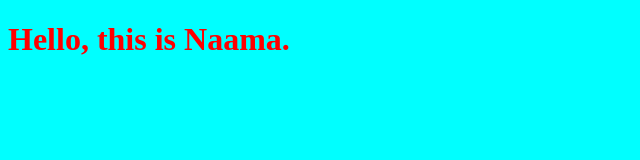
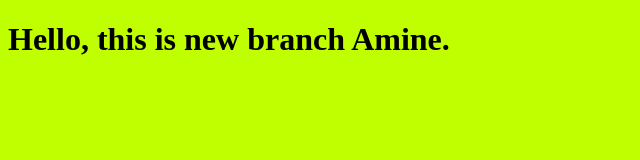
Before and after one commit to Amine-hun/myproject, a plain HTML site: page index.html in a window 1280 px wide. Shown: the whole page, without its empty margins (0-640 px from the left). Drawn offline with Linux system fonts and the light colour scheme.

Commit message:
changing style for the title

```diff
--- a/index.html
+++ b/index.html
@@ -7,7 +7,7 @@
     <link rel="stylesheet" href="style.css">
 </head>
 <body>
-    <h1>Hello, this is Naama.</h1>
+    <h1>Hello, this is new branch Amine.</h1>
     <script src="app.js"></script>
 </body>
 </html>
--- a/style.css
+++ b/style.css
@@ -1,6 +1,6 @@
 h1{
-    color: red;
+    color:black;
 }
 body{
-    background-color: aqua;
+    background-color: rgb(191, 255, 0);
 }
```
